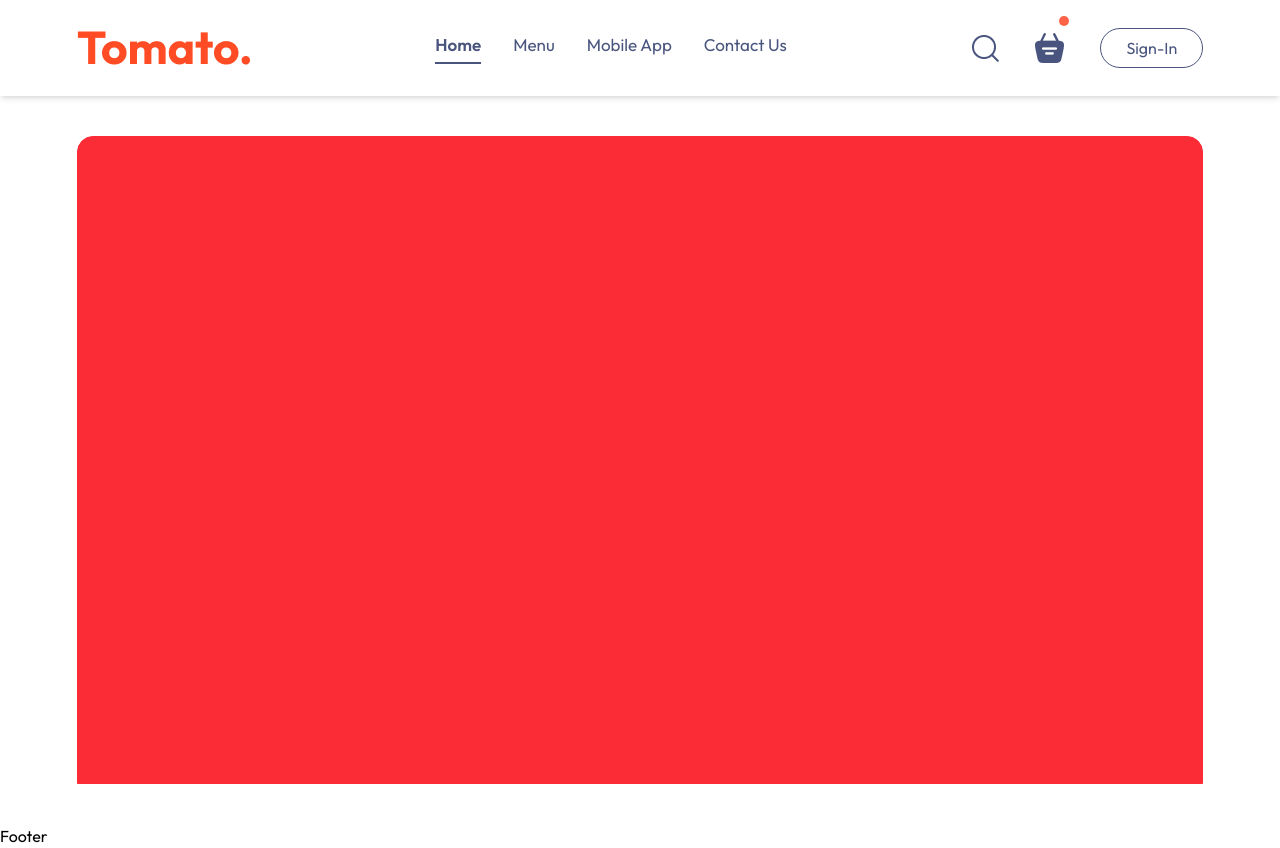
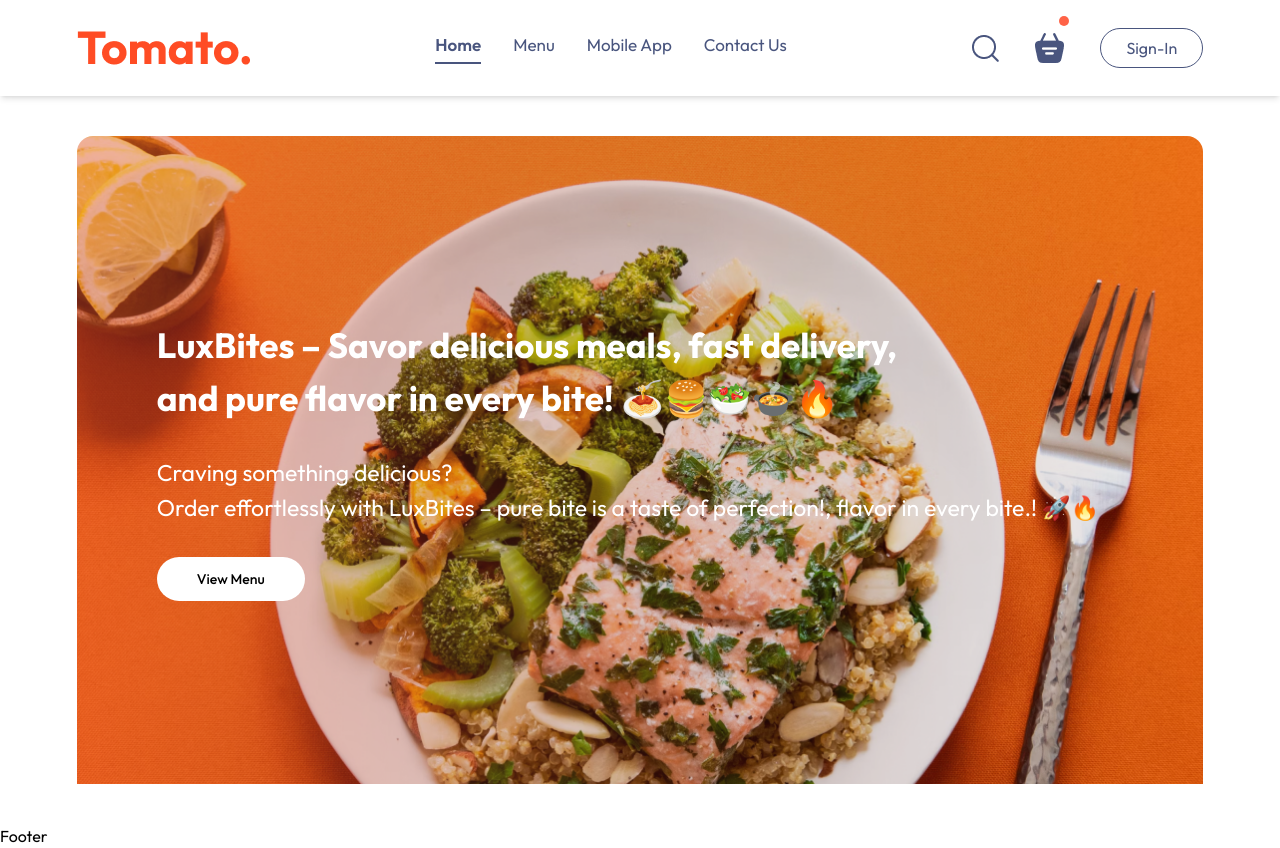
Before and after one commit to DevDivine-001/LuxBites--app-, a React (Vite) app: page / in a window 1280 px wide. Built offline with nearby package versions, Linux system fonts and the light colour scheme.

Commit message:
Update the codes base for LuxBites Jore pages

```diff
--- a/src/components/common/Navbar.jsx
+++ b/src/components/common/Navbar.jsx
@@ -7,7 +7,7 @@ const Navbar = () => {
         <header className="flex justify-center items-center w-full h-[12vh]  top-0 z-20 sticky bg-[#fff] shadow-md">
             <div className="flex justify-between items-center w-[88%]">
                 <img src={assets.logo} alt="" />
-                <ul className="flex space-x-8 justify-center items-center text-[#49557e] text-[17px] cursor-pointer max-md:hidden xl:flex">
+                <ul className="flex space-x-8 justify-center items-center text-[#49557e] text-[17px] cursor-pointer max-md:hidden xl:flex max-lg:hidden">
                     <ul className="flex space-x-8 justify-center items-center text-[#49557e] text-[17px] cursor-pointer">
                         <li
                             onClick={() => setMenu("home")}
@@ -37,13 +37,13 @@ const Navbar = () => {
 
                 </ul>
 
-                <div className="flex space-x-9 justify-center items-center cursor-pointer max-md:hidden">
+                <div className="flex space-x-9 justify-center items-center cursor-pointer max-md:hidden max-lg:hidden">
                     <img src={assets.search_icon} alt="" />
                     <div>
                         <img src={assets.basket_icon} alt="" />
                         <div className="absolute flex w-[10px] h-[10px] bg-[tomato] rounded-full top-4 ml-[24px]"></div>
                     </div>
-                    <button className="px-[25px] py-[7px] rounded-full text-[#49557e] border border-solid cursor-pointer transition duration-300 hover:bg-[#fff4f2]">Sign-In</button>
+                    <button className="px-[25px] py-[7px] rounded-full text-[#49557e] border border-solid cursor-pointer transition duration-700 hover:bg-[#fff4f2]">Sign-In</button>
 
                 </div>
             </div>
--- a/src/pages/Hero.jsx
+++ b/src/pages/Hero.jsx
@@ -1,8 +1,18 @@
-
+import headerImg from "../assets/frontend_assets/header_img.png"
 const Hero = () => {
     return (
         <div className="flex justify-center items-center w-full h-[91vh]">
-            <div className="w-[88%] justify-center items-center flex h-[81vh] bg-red-500 text-red-500 border border-solid rounded-t-2xl">
+            <div className="w-[88%]  items-center flex h-[81vh]  border-solid rounded-t-2xl  p-20 max-md:p-5 max-lg:p-14" style={{ backgroundImage: `url(${headerImg})`, backgroundSize: 'cover', backgroundPosition: 'center' }} >
+                <div className="justify-between flex flex-col  gap-8 max-lg:gap-11 max-md:gap-8">
+                    <h1 className="text-[#fff] text-[35px] font-bold max-md:text-[29px] max-lg:text-[43px]">LuxBites – Savor delicious meals, fast delivery, <br className="max-md:hidden max-lg:hidden" /> and pure flavor in every bite! 🍝🍔🥗🍲🔥</h1>
+                    <span className="text-[#fff] text-[23px] max-md:text-[18px] max-lg:text-[26px]">Craving something delicious? <br />  Order effortlessly with LuxBites – pure bite is a taste of perfection!, flavor in every bite.! 🚀🔥 </span>
+                    <div>
+                        <button className="bg-[#fff] text-[#000] text-lg sm:text-sm font-medium px-10 py-3 rounded-full hover:bg-[#e64a2e] transition duration-1000  hover:text-[#fff] cursor-pointer">
+                            View Menu
+                        </button>
+                    </div>
+
+                </div>
 
             </div>
         </div>
```
